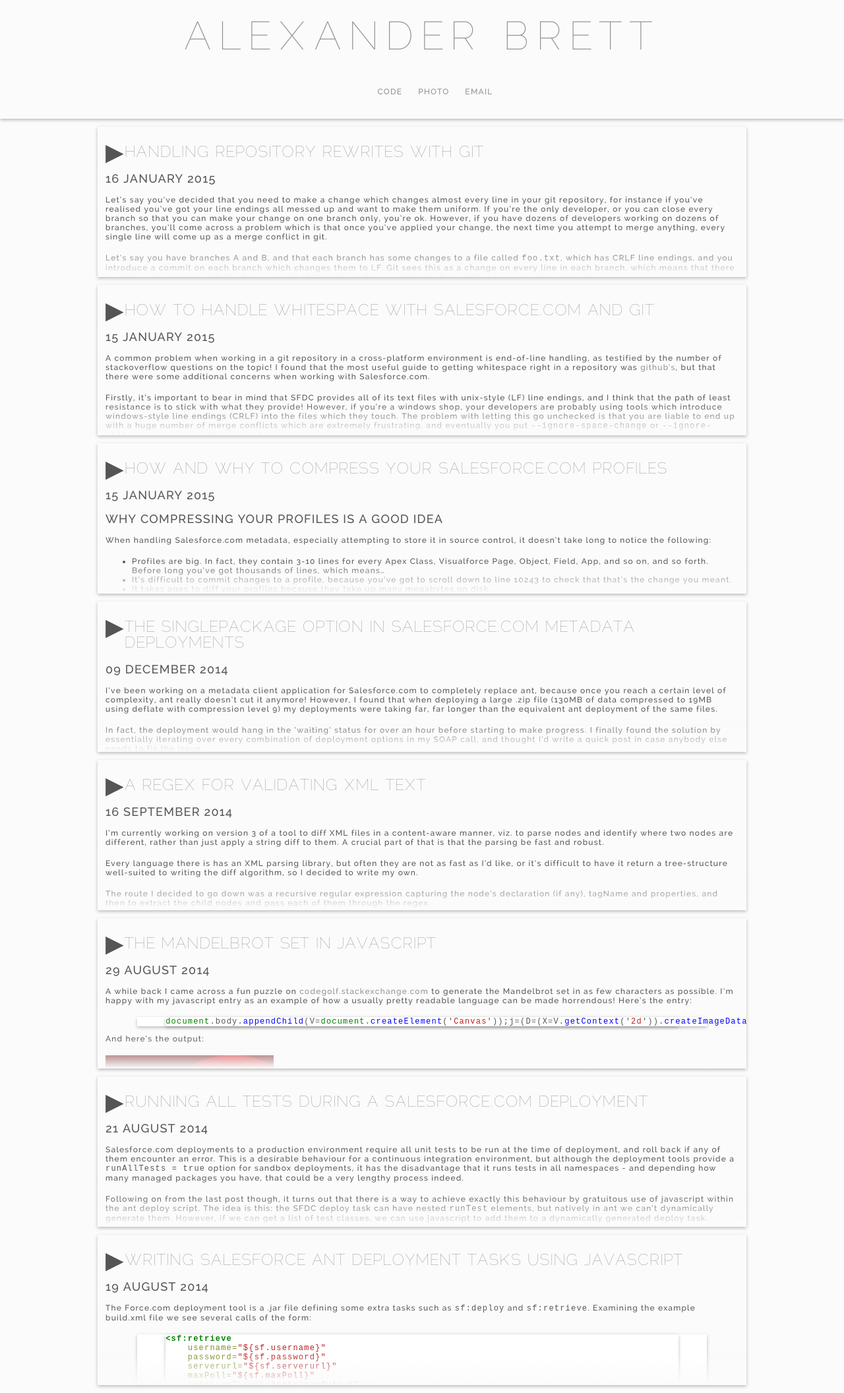
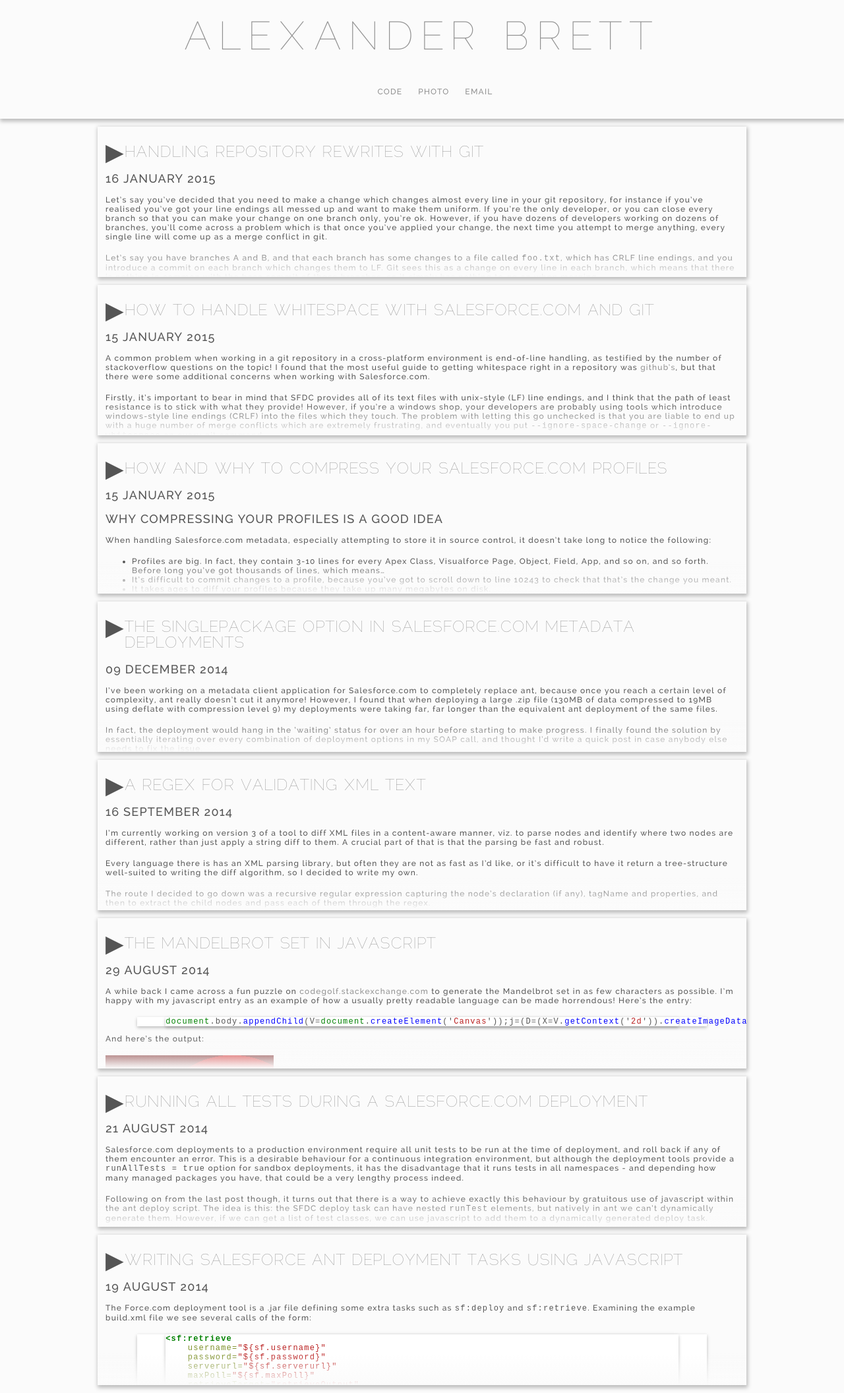
Before and after one commit to alexander-brett/alexander-brett.github.io, a Jekyll site: the page built from index.html, in a window 1280 px wide. Shown: the whole page at 66% size. Built offline with Jekyll 4.4.1, drawn with Linux system fonts in a browser that asks for light colours; nearby versions of some CDN libraries; Markdown is read by kramdown in place of the engine named in the settings.

Commit message:
modify css to work well with iPad, including shadows in em and -webkit-overflow-scroll: touch

```diff
--- a/styles/style.sass
+++ b/styles/style.sass
@@ -17,6 +17,7 @@ $dgrey: #202020
 @mixin scrollbar()
   overflow-y: scroll
   height: 100%
+  -webkit-overflow-scrolling: touch
   &::-webkit-scrollbar
     width: 8px
     background-color: rgba(0,0,0,0)
@@ -32,6 +33,9 @@ $dgrey: #202020
       &:active
         background: rgba(0,0,0,0.61)
         -webkit-border-radius: 100px
+
+@mixin shadow()
+  box-shadow: 0.1em 0.2em 0.5em 0.1em rgba(0, 0, 0, 0.26)
 
 .light
   color: #555555
@@ -105,7 +109,7 @@ header
   z-index: 11
   height: 15em
   width: 100%
-  box-shadow: 0 2px 5px 0 rgba(0, 0, 0, 0.26)
+  @include shadow()
   h1
     white-space: nowrap
     font-size: 5em
@@ -164,7 +168,7 @@ header
       transition: 0.5s
       transition-timing-function: cubic-bezier(0,1,0.5,1)
       overflow-y: hidden
-      box-shadow: 0 2px 5px 0 rgba(0, 0, 0, 0.26)
+      @include shadow()
       padding: 1em
       .fade
         position: absolute
@@ -199,7 +203,7 @@ header
         height: 28vw
         margin: 1vw
         float: left
-        box-shadow: 0 2px 5px 0 rgba(0, 0, 0, 0.26)
+        @include shadow()
         z-index: 1
         background: #fff
         overflow: hidden
```
Also changed, not shown: 1 other file.
